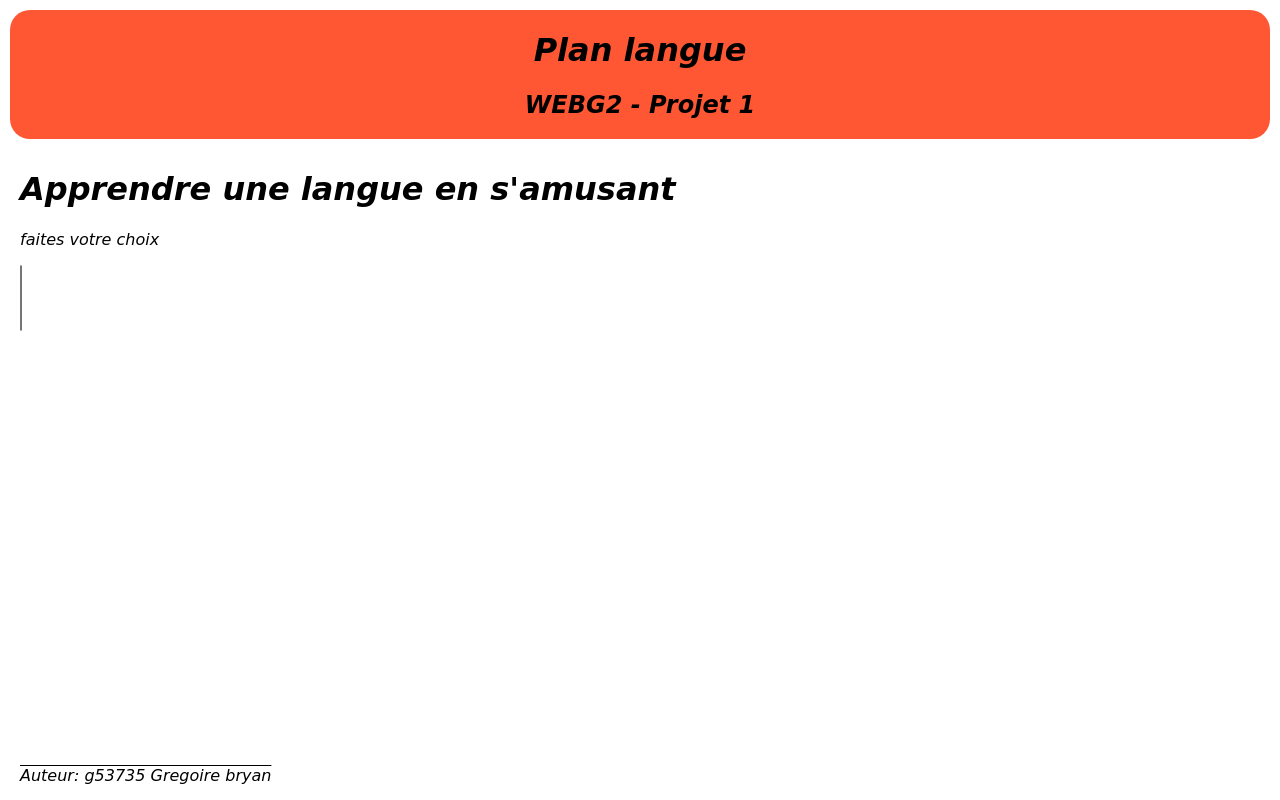
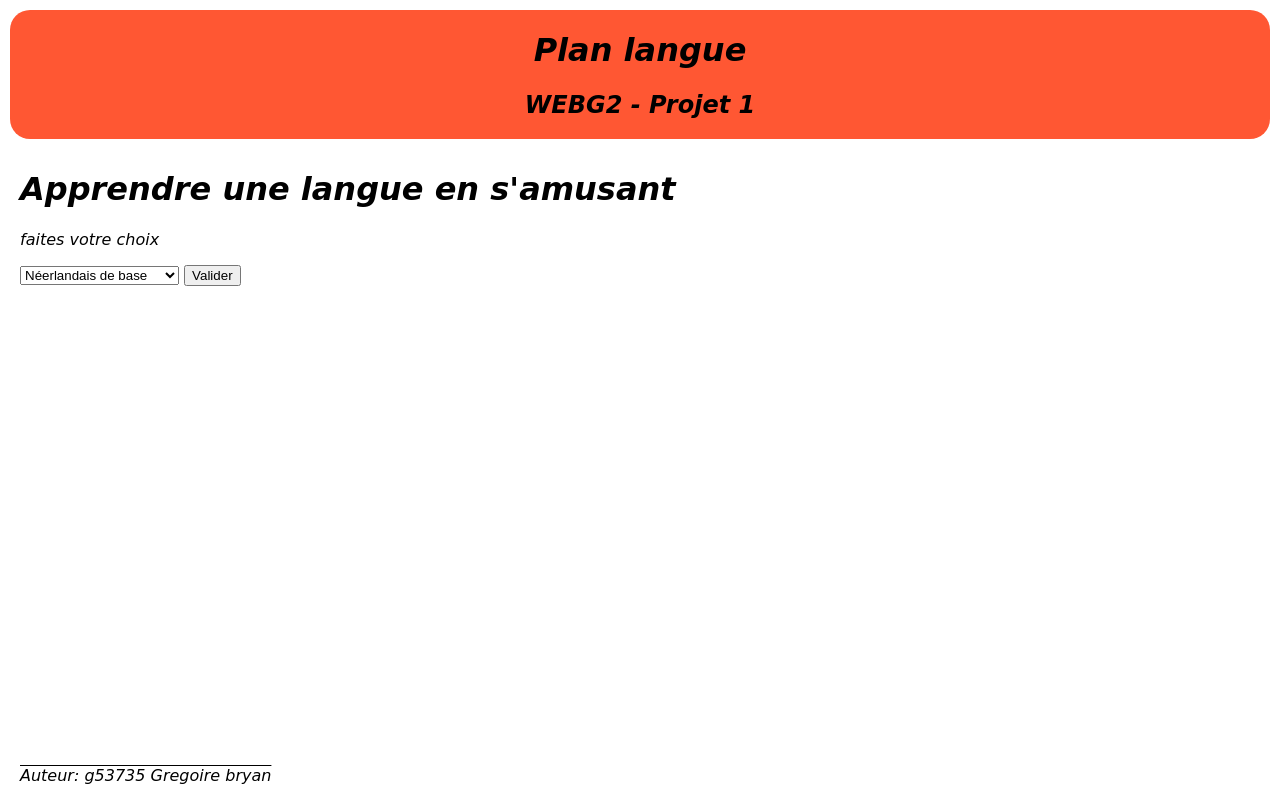
Before and after one commit to Bryan-Gregoire/Javascript, a plain HTML site: page index.html in a window 1280 px wide. Drawn offline with nearby package versions, Linux system fonts and the light colour scheme.

Commit message:
étape 2 remplire formulaire
Signed-off-by: Gregoire <53735@etu.he2b.be>

```diff
--- a/fonctions.js
+++ b/fonctions.js
@@ -2,16 +2,28 @@
 function displayDescription() {
     for (let i = 0; i < data.length; i++) {
         console.log(data[i].description);
+        console.log(data[i].id);
     }
 }
 // fin étape 1
 
 // étape 2
-$(document).ready(function() {
+$(document).ready(function () {
     for (let index = 0; index < data.length; index++) {
         let element = data[index].id;
         let descript = data[index].description;
-        let item = $("<option id=descript").text(descript);
-        $("langages").append(item)
-    };
+        let item = $('<option name value ></option>)');
+        $('#lang').append(item.text(descript));
+        $(item).attr("name", element);
+        $(item).attr("value", descript);
+    }
 });
+
+$(document).ready(function () {
+    $('#validate').click(function () {
+        let selectedValue = $('#lang').val();
+        let selectedName = $('#lang option:selected').text();
+        console.log(selectedValue);
+        console.log(selectedName);
+    });
+});
--- a/index.html
+++ b/index.html
@@ -22,10 +22,11 @@
             <div id="main">
                 <h1>Apprendre une langue en s'amusant</h1>
                 <p>faites votre choix</p>
-                <form action="index.html">
-                    <select multiple id="langages">
+                <form action="autrePage.html">
+                    <select id="lang">
 
                     </select>
+                    <button id="validate" type="button">Valider</button>
                 </form>
             </div>
         </main>
```
